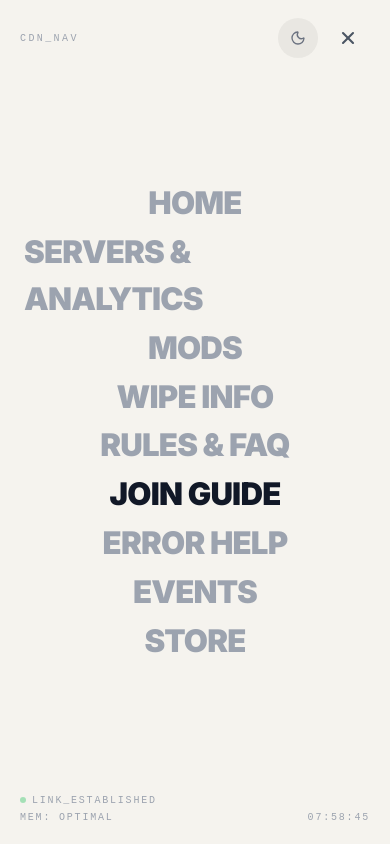
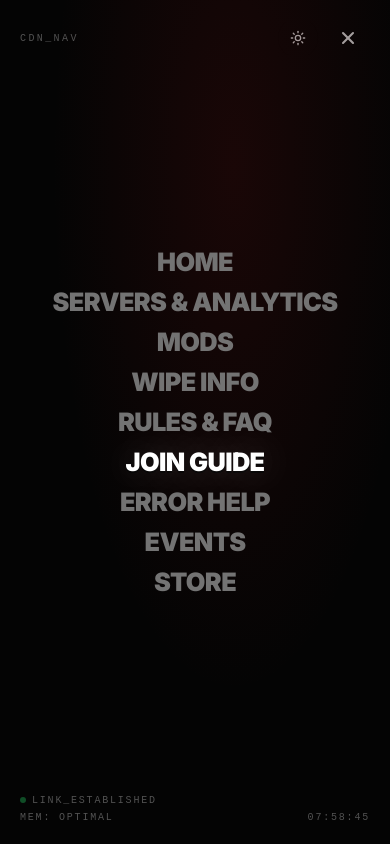
Before and after one commit to InfamousMorningstar/CDNdayz, a Next.js app: page /join in a window 390 px wide. Both pictures are taken after a click on the button 346 px from the left and 32 px from the top of the page. Shown: the top 844 px of the page. Built offline with nearby package versions, Linux system fonts and the light colour scheme.

Commit message:
Fix newsfeed clipping on mobile and navbar wrapping for long items

```diff
--- a/src/components/layout/Navbar.tsx
+++ b/src/components/layout/Navbar.tsx
@@ -321,8 +321,8 @@ export function Navbar() {
                       aria-current={isActive ? 'page' : undefined}
                       onClick={() => setIsOpen(false)}
                       className={cn(
-                        'block font-heading font-black uppercase leading-none tracking-tight touch-manipulation select-none transition-colors duration-100',
-                        'text-[min(8vw,2.8rem)]',
+                        'block font-heading font-black uppercase leading-none tracking-tight touch-manipulation select-none transition-colors duration-100 text-center',
+                        'text-[min(6.5vw,2.8rem)]',
                         isActive
                           ? 'text-gray-900 dark:text-white [text-shadow:none] dark:[text-shadow:0_0_40px_rgba(255,255,255,0.28),0_2px_0_rgba(0,0,0,0.8)]'
                           : 'text-gray-400 dark:text-neutral-500 hover:text-gray-900 dark:hover:text-white'
--- a/src/components/layout/ThemeProvider.tsx
+++ b/src/components/layout/ThemeProvider.tsx
@@ -32,8 +32,7 @@ export function ThemeProvider({ children }: { children: React.ReactNode }) {
 
   useEffect(() => {
     const stored = localStorage.getItem('cdn-theme') as Theme | null;
-    const preferred = window.matchMedia('(prefers-color-scheme: dark)').matches ? 'dark' : 'light';
-    const initial = stored ?? preferred;
+    const initial = stored ?? 'dark';
     setTheme(initial);
     document.documentElement.classList.toggle('dark', initial === 'dark');
 
--- a/src/components/news/NewsTicker.tsx
+++ b/src/components/news/NewsTicker.tsx
@@ -131,7 +131,7 @@ export function NewsTicker() {
                 </div>
 
                 {/* Message Container */}
-                <div className="flex-1 relative min-h-[3.5rem] sm:min-h-[4.5rem] min-w-0 w-full">
+                <div className="flex-1 relative min-w-0 w-full">
                     <AnimatePresence mode='wait'>
                         <motion.div
                             key={currentItem.id}
@@ -148,7 +148,7 @@ export function NewsTicker() {
                                         {currentItemDate}
                                     </span>
                                 )}
-                                <span className="text-base sm:text-lg font-semibold text-gray-900 dark:text-neutral-50 leading-relaxed cursor-default select-none min-w-0 line-clamp-4 sm:line-clamp-3 break-words">
+                                <span className="text-base sm:text-lg font-semibold text-gray-900 dark:text-neutral-50 leading-relaxed cursor-default select-none min-w-0 break-words">
                                     {currentItem.message}
                                 </span>
                             </div>
```
